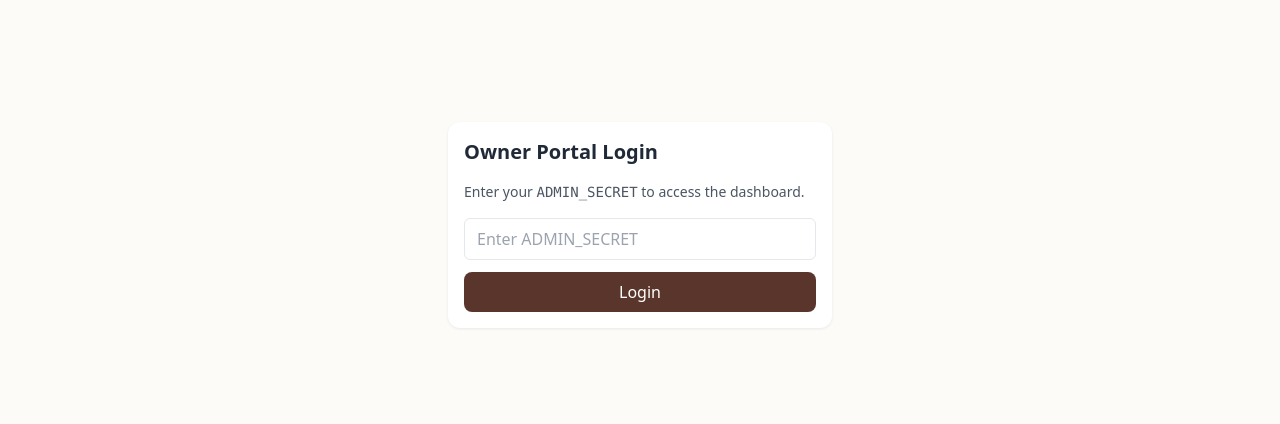
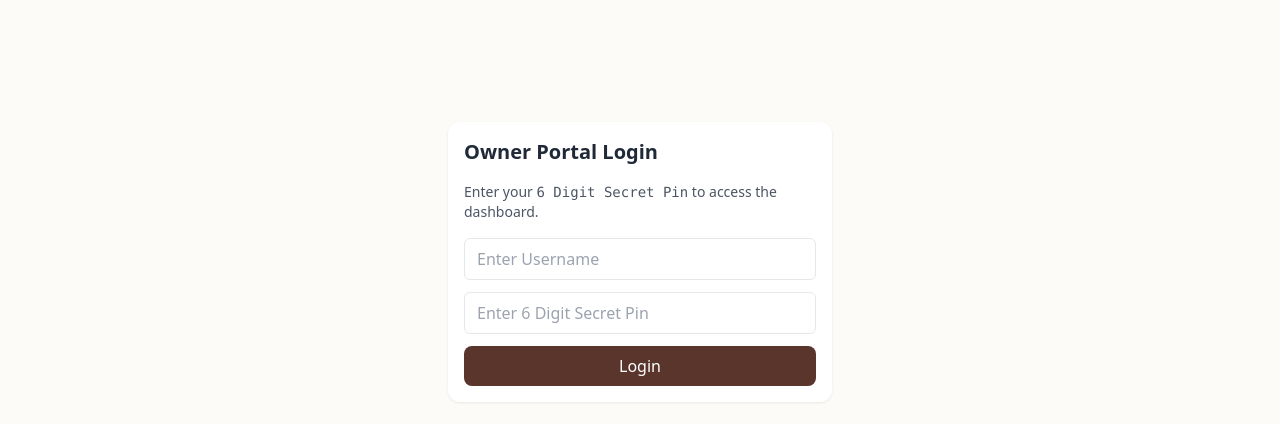
Before and after one commit to Nicdcosta21/vindaloo, a website: page admin.html in a window 1280 px wide. Shown: the part 70-494 px from the top of the page. Drawn offline with nearby package versions, Linux system fonts and the light colour scheme.

Commit message:
Update admin.html

```diff
--- a/admin.html
+++ b/admin.html
@@ -39,9 +39,10 @@
     <!-- Login -->
     <div id="login-form" class="max-w-sm mx-auto my-24 admin-card">
       <h2 class="text-xl font-semibold mb-4">Owner Portal Login</h2>
-      <p class="text-gray-600 text-sm mb-4">Enter your <span class="font-mono">ADMIN_SECRET</span> to access the dashboard.</p>
+      <p class="text-gray-600 text-sm mb-4">Enter your <span class="font-mono">6 Digit Secret Pin</span> to access the dashboard.</p>
       <form id="login" class="space-y-3">
-        <input type="password" id="admin-secret-input" placeholder="Enter ADMIN_SECRET" class="w-full border rounded-md px-3 py-2" autocomplete="current-password" required>
+        <input type="username" id="username" placeholder="Enter Username" class="w-full border rounded-md px-3 py-2" autocomplete="current-username" required>
+        <input type="password" id="admin-secret-input" placeholder="Enter 6 Digit Secret Pin" class="w-full border rounded-md px-3 py-2" autocomplete="current-password" required>
         <button class="btn btn-primary w-full">Login</button>
       </form>
     </div>
@@ -61,6 +62,7 @@
         </div>
       </div>
       <div id="menu-display" class="space-y-6"></div>
+
     </div>
   </main>
 
```
